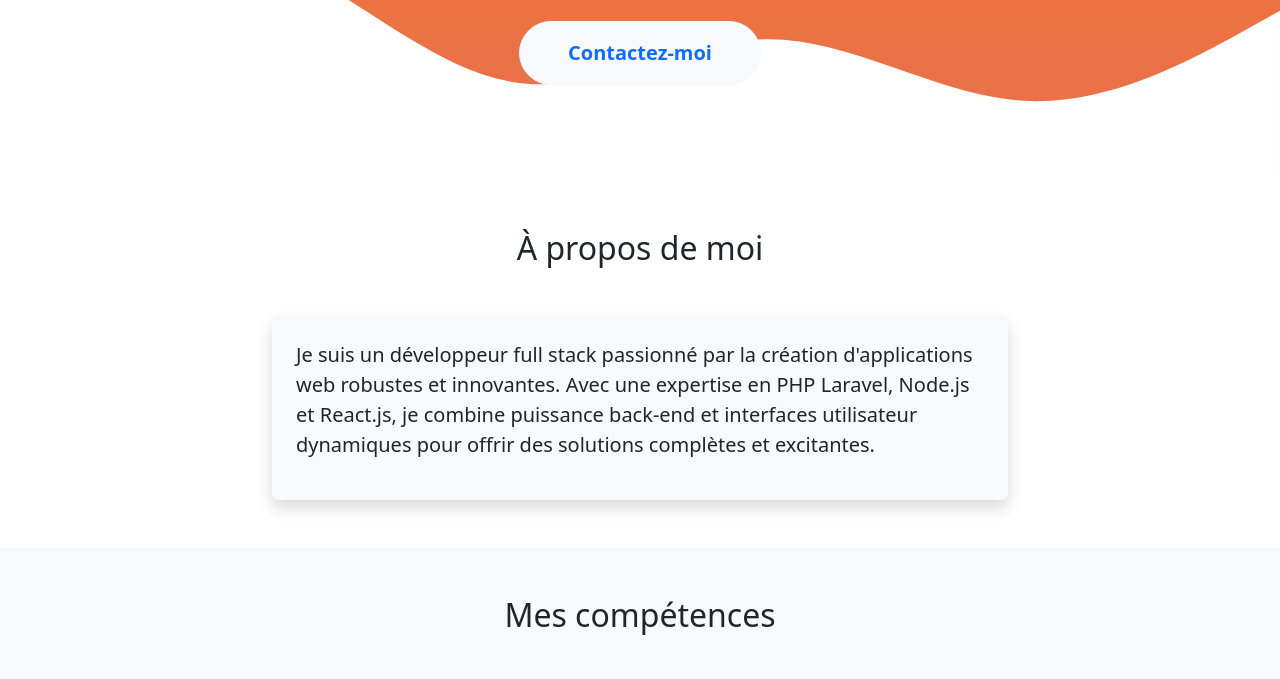
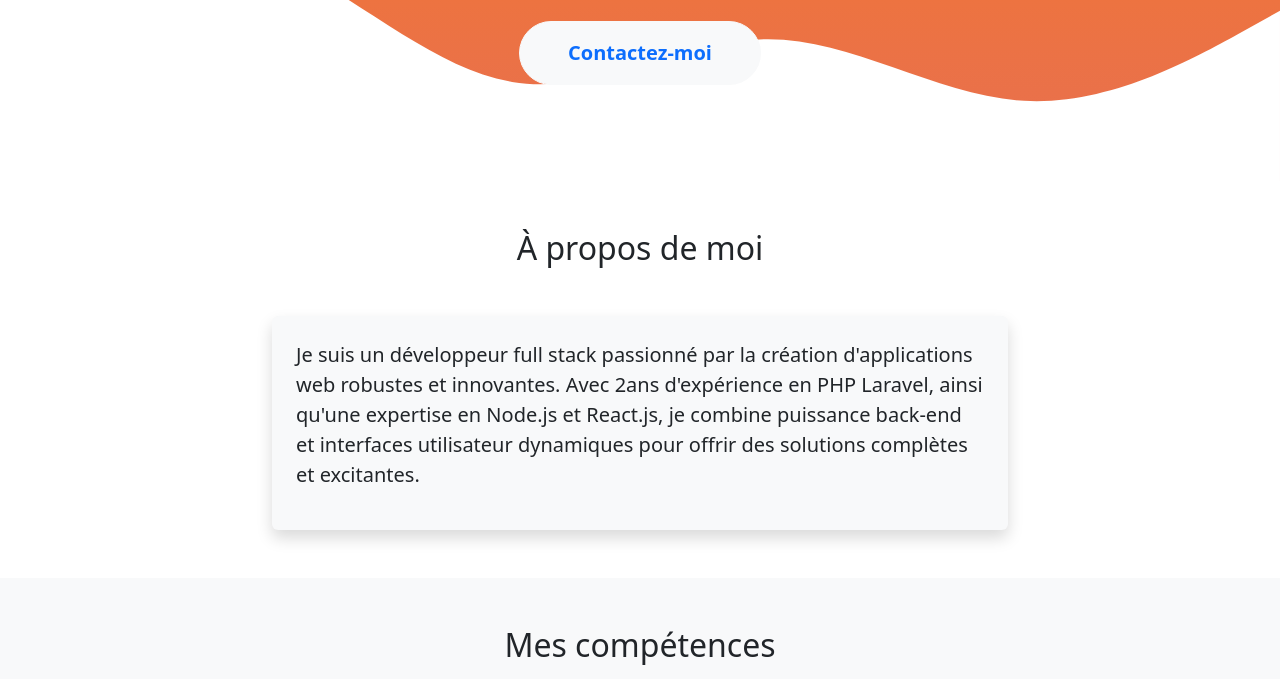
Before and after one commit to Anthelme2606/portfoliov-1, a plain HTML site: page index.html in a window 1280 px wide. Shown: the part 541-1220 px from the top of the page. Drawn offline with nearby package versions, Linux system fonts and the light colour scheme.

Commit message:
a propos

```diff
--- a/index.html
+++ b/index.html
@@ -114,7 +114,7 @@
                 <div class="row justify-content-center">
                     <div class="col-md-8">
                         <div class="bg-light p-4 rounded shadow">
-                            <p class="lead">Je suis un développeur full stack passionné par la création d'applications web robustes et innovantes. Avec une expertise en PHP Laravel, Node.js et React.js, je combine puissance back-end et interfaces utilisateur dynamiques pour offrir des solutions complètes et excitantes.</p>
+                            <p class="lead">Je suis un développeur full stack passionné par la création d'applications web robustes et innovantes. Avec 2ans d'expérience en PHP Laravel, ainsi qu'une expertise en Node.js et React.js, je combine puissance back-end et interfaces utilisateur dynamiques pour offrir des solutions complètes et excitantes.</p>
                         </div>
                     </div>
                 </div>
```
